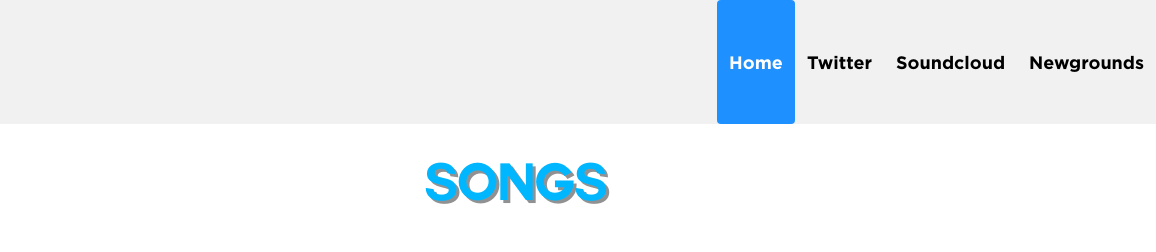
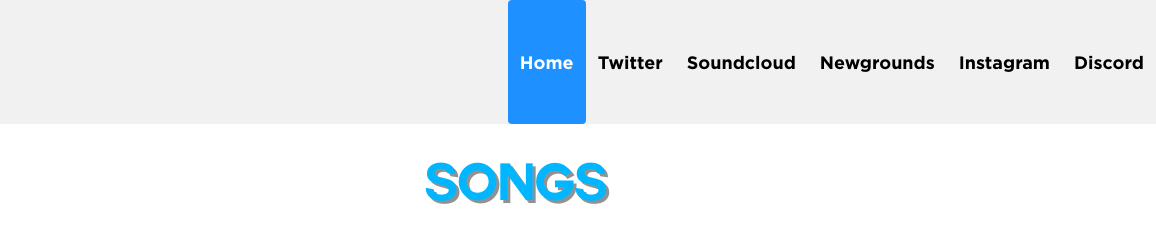
Before and after one commit to StarbraedonYT/mudstep, a plain HTML site: page index.html in a window 1280 px wide. Shown: the top 252 px of the page, 124-1280 px from the left. Drawn offline with Linux system fonts and the light colour scheme; a script that the page names is missing.

Commit message:
Update index.html

```diff
--- a/index.html
+++ b/index.html
@@ -23,6 +23,8 @@
             <a href="https://www.twitter.com/MudstepMusic">Twitter</a>
             <a href="https://soundcloud.com/mudstepmusic">Soundcloud</a>
             <a href="https://mudstep.newgrounds.com/">Newgrounds</a>
+            <a href="https://www.instagram.com/mudstepasaurus/">Instagram</a>
+            <a href="https://discordapp.com/invite/yXuPZPk">Discord</a>
         </div>
     </div>
 
```
